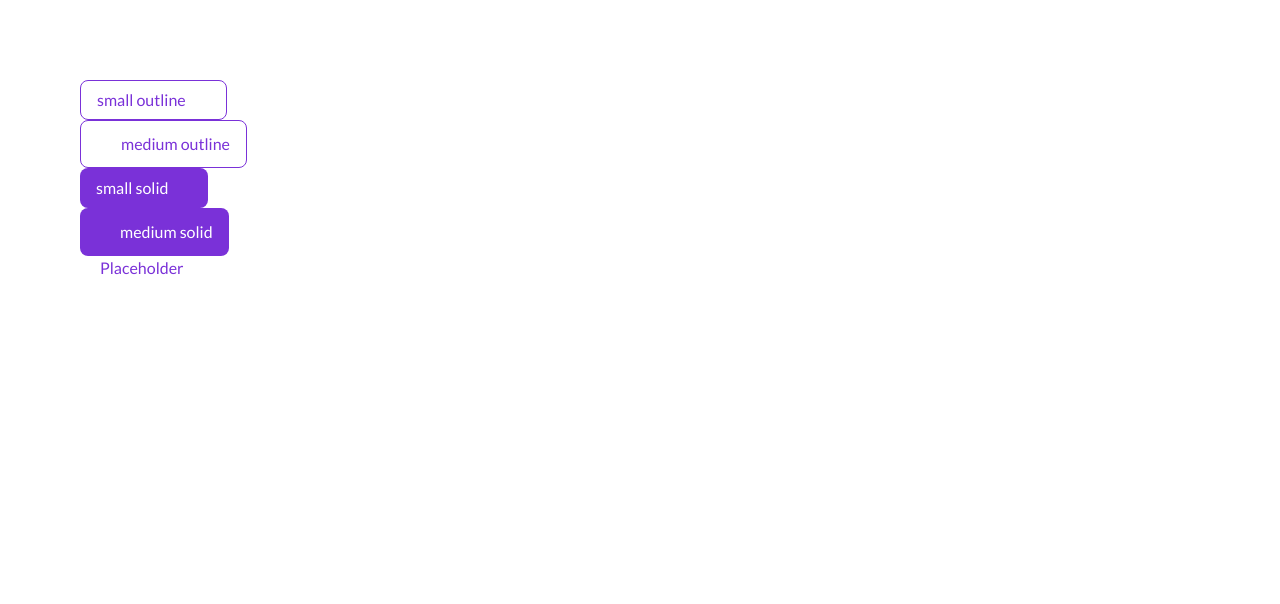
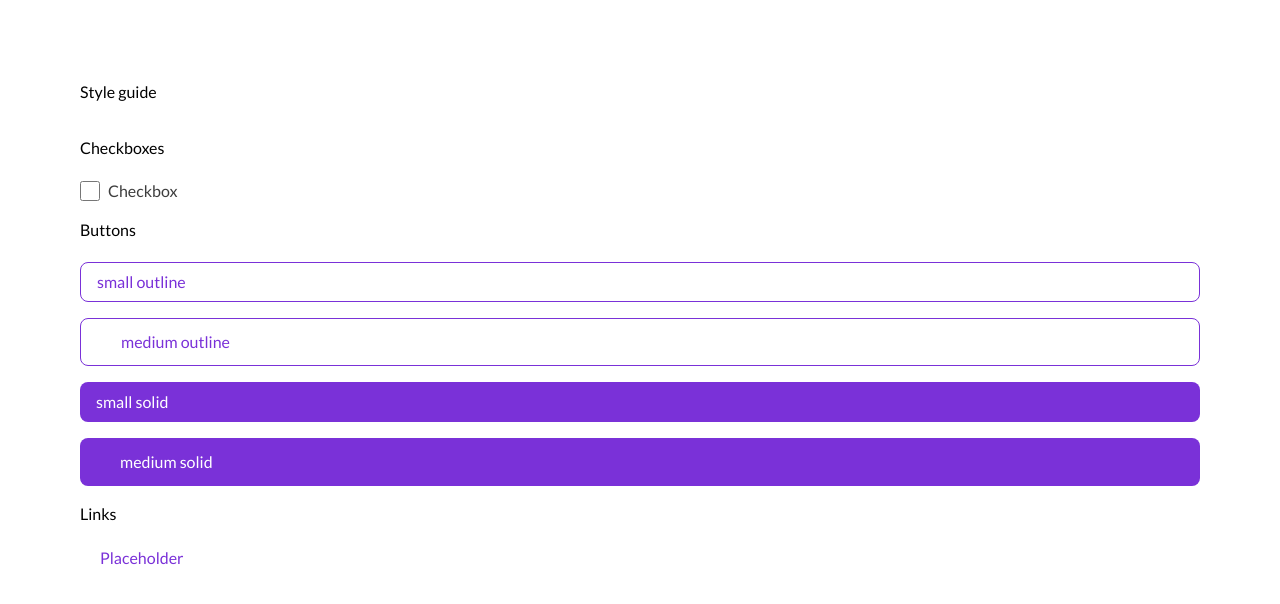
Before and after one commit to SenaGust/fake-store-server-side-nextjs, a Next.js app: page / in a window 1280 px wide. Shown: the top 604 px of the page. Built offline with nearby package versions, Linux system fonts and the light colour scheme; some icons are missing.

Commit message:
fixed font weight and added checkbox component

```diff
--- a/src/app/globals.css
+++ b/src/app/globals.css
@@ -23,9 +23,9 @@
   --success: #28a745;
 
   /* Font weights */
-  --font-weight-regular: 300;
-  --font-weight-medium: 400;
-  --font-weight-bold: 700;
+  --font-weight-regular: 400;
+  --font-weight-medium: 700;
+  --font-weight-bold: 900;
 
   /* Font line heights */
   --font-line-height-regular: 120%;
--- a/src/app/layout.tsx
+++ b/src/app/layout.tsx
@@ -5,7 +5,7 @@ import "./globals.css";
 const lato = Lato({
   variable: "--font-lato",
   subsets: ["latin"],
-  weight: ["300", "400", "700"],
+  weight: ["400", "700", "900"],
 });
 
 export const metadata: Metadata = {
--- a/src/app/page.tsx
+++ b/src/app/page.tsx
@@ -1,10 +1,19 @@
 import { Button } from "@/components/button";
+import { Checkbox } from "@/components/checkbox";
 import { Link } from "@/components/link";
 import { Letter } from "@solar-icons/react/ssr";
 
 export default function Home() {
   return (
-    <div className="font-lato min-h-screen p-8 pb-20 gap-16 sm:p-20">
+    <div className="font-lato min-h-screen p-8 pb-20 sm:p-20 flex flex-col gap-4">
+      <h1 className="text-2xl mb-4">Style guide</h1>
+
+      <h2 className="text-2xl mb-1">Checkboxes</h2>
+
+      <Checkbox label="Checkbox" />
+
+      <h2 className="text-2xl mb-1">Buttons</h2>
+
       <Button variant="outline" size="sm">
         small outline
         <Letter />
@@ -25,6 +34,8 @@ export default function Home() {
         medium solid
       </Button>
 
+      <h2 className="text-2xl mb-1">Links</h2>
+
       <Link href="/">
         <Letter />
         Placeholder
--- /dev/null
+++ b/src/components/checkbox/checkbox.tsx
@@ -0,0 +1,25 @@
+import { ComponentProps } from "react";
+import { twMerge } from "tailwind-merge";
+
+interface CheckboxProps extends ComponentProps<"input"> {
+  label: string;
+  containerClassName?: string;
+}
+
+export function Checkbox({
+  label,
+  className,
+  containerClassName,
+  ...props
+}: CheckboxProps) {
+  return (
+    <label className={twMerge("flex items-center gap-2", containerClassName)}>
+      <input
+        {...props}
+        type="checkbox"
+        className={twMerge("accent-purple-base size-5", className)}
+      />
+      <span className="text-body-md text-gray-400 select-none">{label}</span>
+    </label>
+  );
+}
--- /dev/null
+++ b/src/components/checkbox/index.ts
@@ -0,0 +1 @@
+export { Checkbox } from "./checkbox";
```
